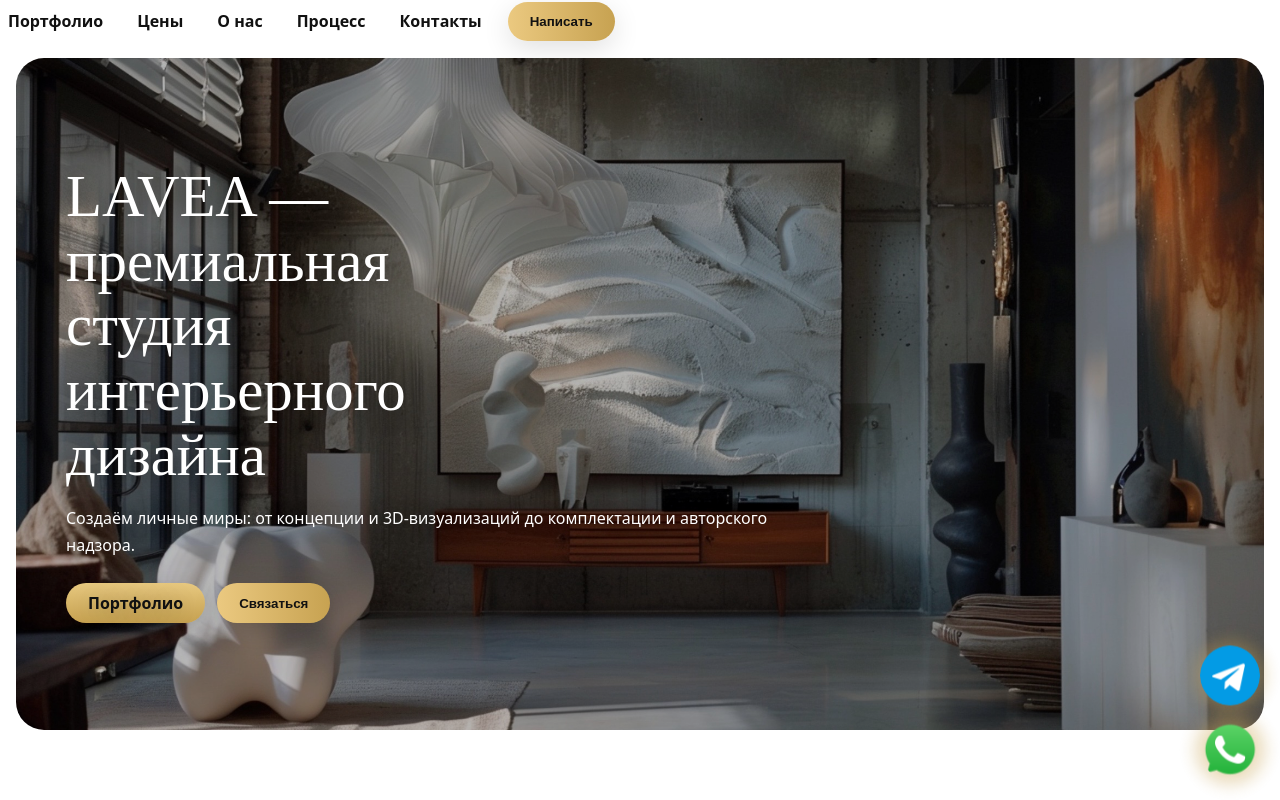
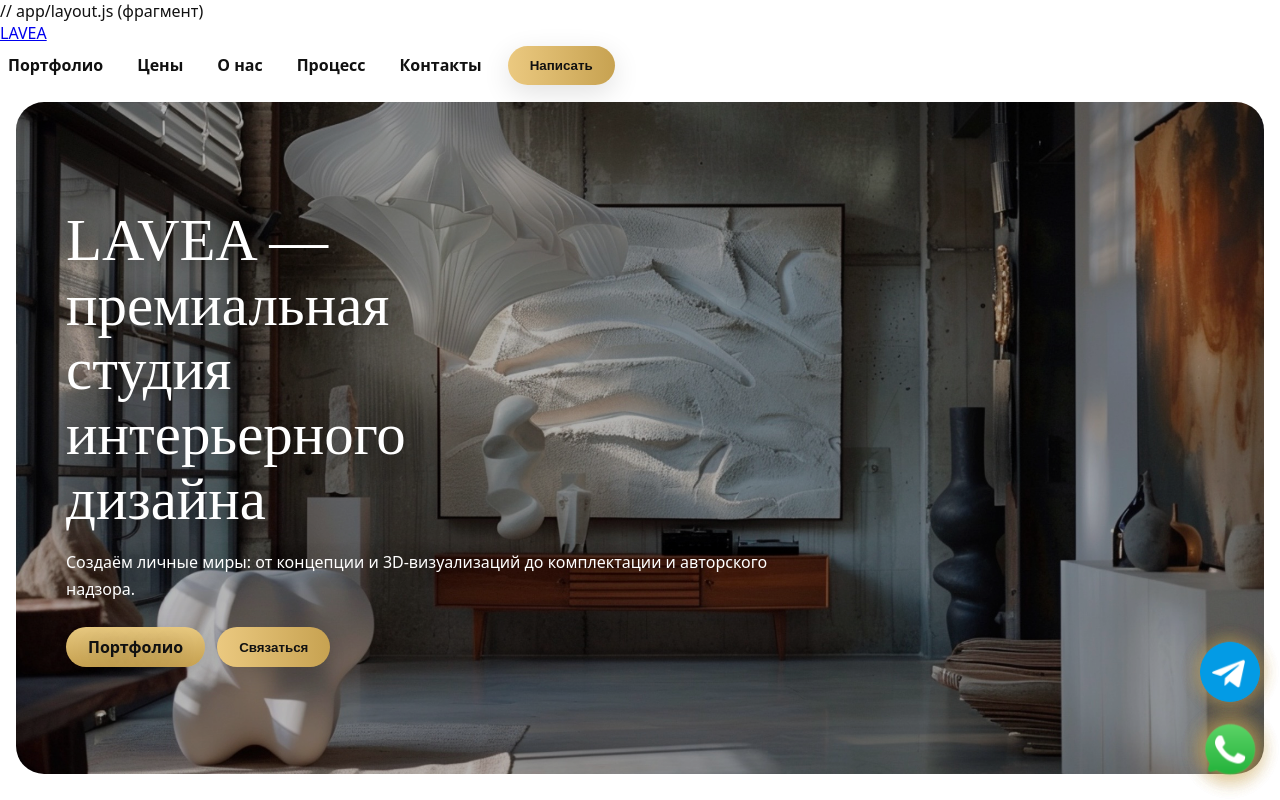
Before and after one commit to ankakisis-cloud/lavea-site, a Next.js app: page / in a window 1280 px wide. Shown: the top 800 px of the page. Built offline with nearby package versions, Linux system fonts and the light colour scheme; no server answers.

Commit message:
Update layout.js

```diff
--- a/app/layout.js
+++ b/app/layout.js
@@ -18,6 +18,22 @@
   return (
     <html lang="ru">
       <body>
+    // app/layout.js (фрагмент)
+<body>
+  <header className="lavea-topbar">
+    <div className="lavea-topbar__inner">
+      <a href="/" className="lavea-logo">LAVEA</a>
+    </div>
+  </header>
+
+  <HeaderClient />
+
+  <main>{children}</main>
+  <Footer />
+  <ConsultModal />
+  <FloatingContacts />
+</body>
+
         <HeaderClient />
 
         <main>{children}</main>
```
